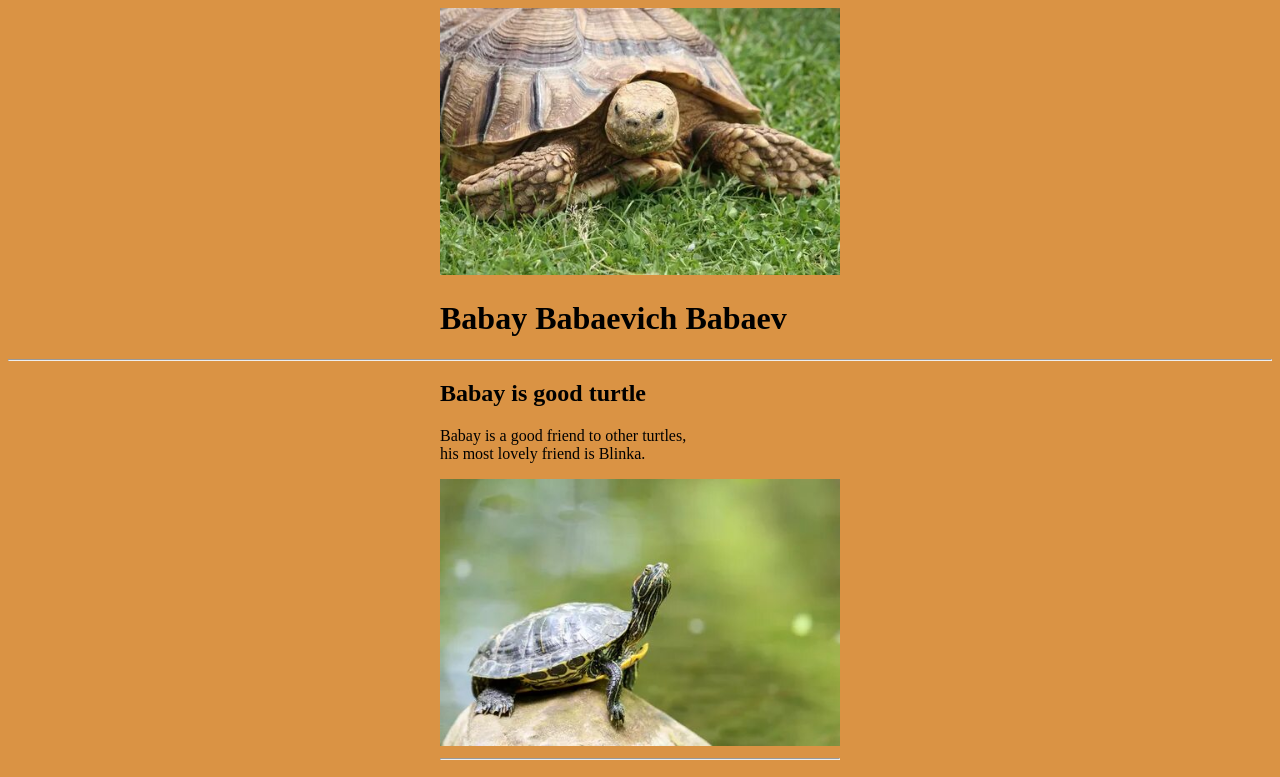
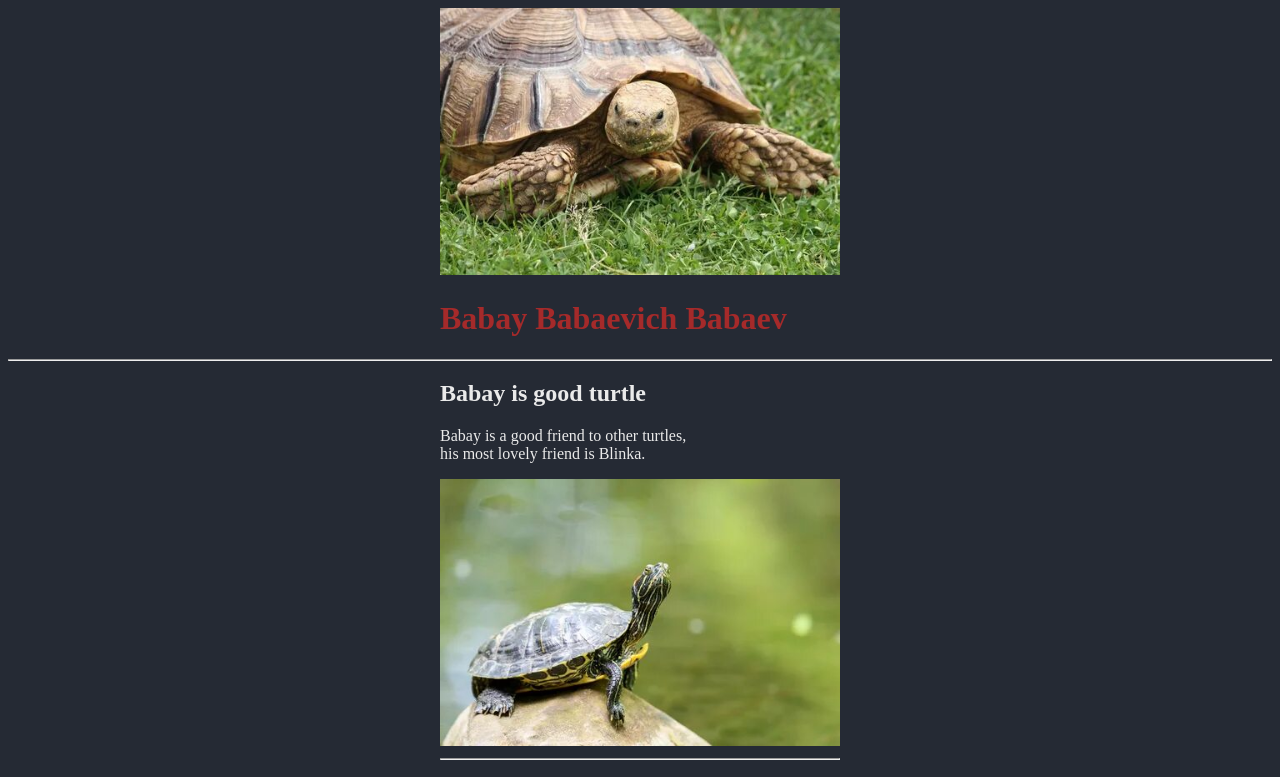
Before and after one commit to SafonAl/BabayStory, a plain HTML site: page index.html in a window 1280 px wide. In both pictures the pointer is over the element "Babay Babaevich Babaev". Shown: the top 777 px of the page. Drawn offline with Linux system fonts and the light colour scheme.

Commit message:
rebrand
change body background color, hover colors over all elements

```diff
--- a/style.css
+++ b/style.css
@@ -1,5 +1,6 @@
 body {
-    background-color: #da9344;
+    background-color: #252A34;
+    color: #EAEAEA;
 }
 
 img {
@@ -16,3 +17,15 @@ section {
     margin-left: auto;
     margin-right: auto;
 }
+
+h1:hover {
+    color: brown;
+}
+
+h2:hover {
+    color:aqua;
+}
+
+p:hover{
+    color: #FF2E63;
+}
```
